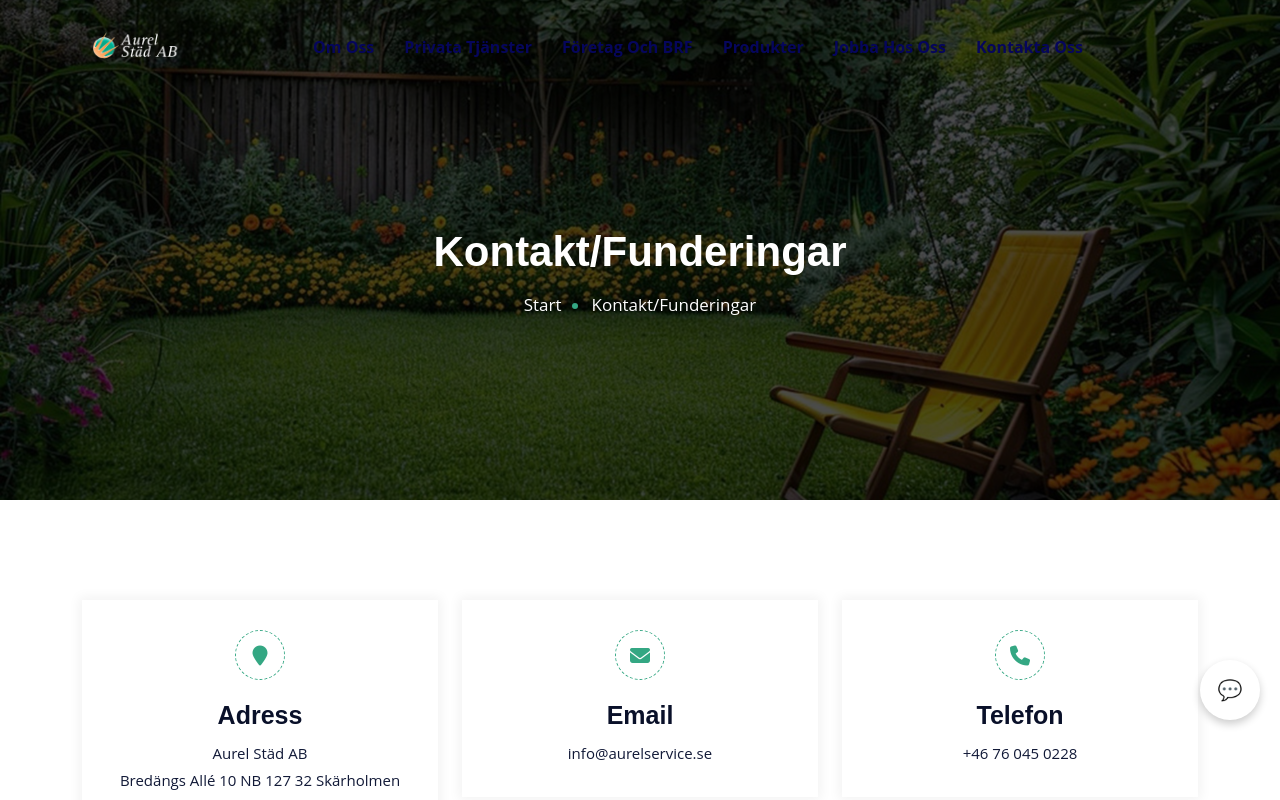
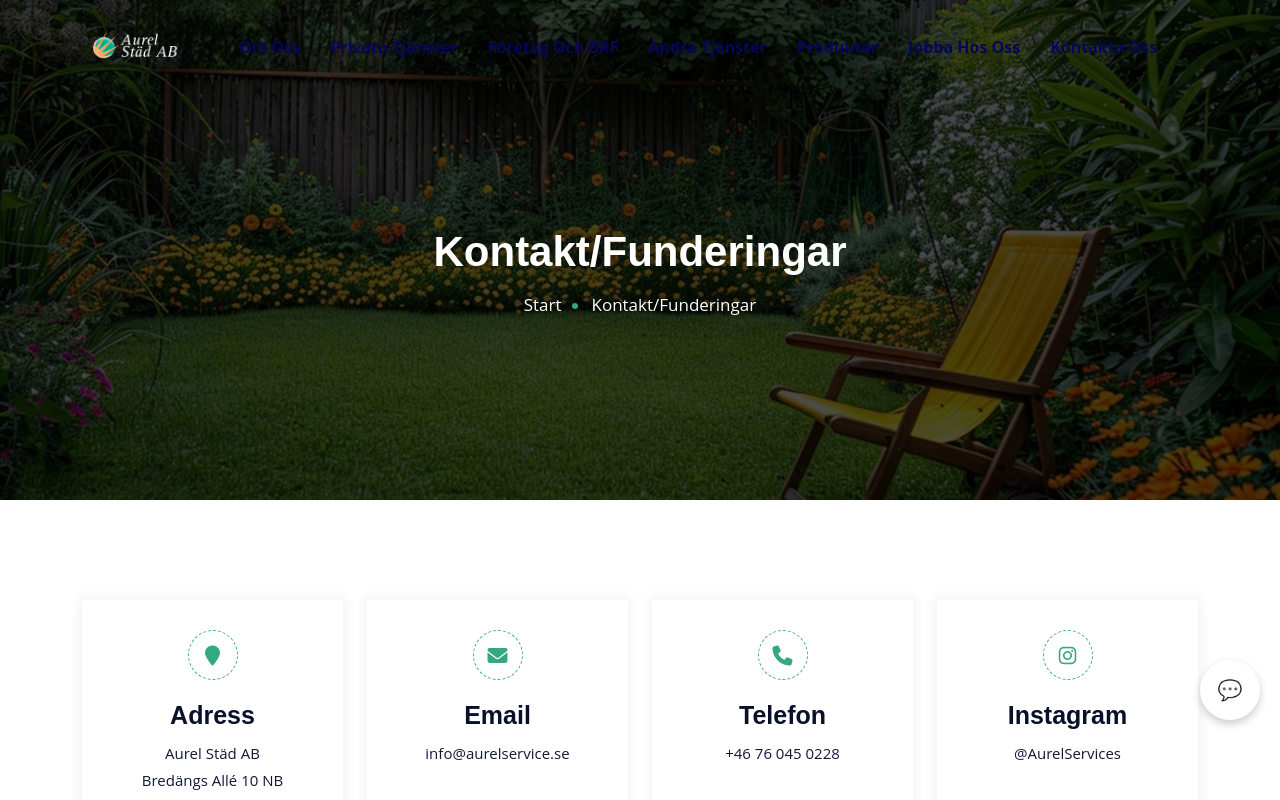
Before and after one commit to pcaicedo94/aurelservices.se, a Next.js app: page /contact in a window 1280 px wide. Shown: the top 800 px of the page. Built offline with nearby package versions, Linux system fonts and the light colour scheme.

Commit message:
link a instagram, menu de nuevos servicios

```diff
--- a/components/Contact/ContactInfo.js
+++ b/components/Contact/ContactInfo.js
@@ -6,39 +6,61 @@ const ContactInfo = () => {
       <div className="contact-box pt-100">
         <div className="container">
           <div className="row justify-content-center">
-            <div className="col-lg-4 col-md-6">
+            <div className="col-lg-3 col-md-6">
               <div className="single-contact-box">
                 <i className="fa fa-map-marker"></i>
                 <div className="content-title">
                   <a href="https://tinyurl.com/AurelstadAB">
                     <h3>Adress</h3>
                     <p>Aurel Städ AB</p>
-                  <p>Bredängs Allé 10 NB
-                  127 32 Skärholmen</p>
+                    <p>
+                      Bredängs Allé 10 NB
+                      <br />
+                      127 32 Skärholmen
+                    </p>
                   </a>
                 </div>
               </div>
             </div>
 
-            <div className="col-lg-4 col-md-6">
+            <div className="col-lg-3 col-md-6">
               <div className="single-contact-box">
                 <i className="fa fa-envelope"></i>
                 <div className="content-title">
                   <a href="mailto:info@aurelservice.se">
                     <h3>Email</h3>
                     <p>info@aurelservice.se</p>
+                    <p>&nbsp;</p>
                   </a>
                 </div>
               </div>
             </div>
 
-            <div className="col-lg-4 col-md-6">
+            <div className="col-lg-3 col-md-6">
               <div className="single-contact-box">
                 <i className="fa fa-phone"></i>
                 <div className="content-title">
                   <a href="tel:+46 76 045 0228">
                     <h3>Telefon</h3>
                     <p>+46 76 045 0228</p>
+                    <p>&nbsp;</p>
+                  </a>
+                </div>
+              </div>
+            </div>
+
+            <div className="col-lg-3 col-md-6">
+              <div className="single-contact-box">
+                <i className="fab fa-instagram"></i>
+                <div className="content-title">
+                  <a
+                    href="https://www.instagram.com/aurelstad_ab/"
+                    target="_blank"
+                    rel="noopener noreferrer"
+                  >
+                    <h3>Instagram</h3>
+                    <p>@AurelServices</p>
+                    <p>&nbsp;</p>
                   </a>
                 </div>
               </div>
--- a/components/Layouts/Navbar.js
+++ b/components/Layouts/Navbar.js
@@ -128,6 +128,40 @@ const Navbar = ({ associates }) => {
                     </ul>
                   </li>
 
+                  <li className="nav-item submenu">
+                    <Link href="#" className="nav-link">
+                      Andra tjänster
+                    </Link>
+                    <ul className="dropdown-menu">
+                      {/* You can add your other service pages here */}
+                      <li>
+                        <Link href="/service-page-1" className="dropdown-item">
+                          Måleri
+                        </Link>
+                      </li>
+                      <li>
+                        <Link href="/service-page-2" className="dropdown-item">
+                          Snickeri
+                        </Link>
+                      </li>
+                                            <li>
+                        <Link href="/service-page-2" className="dropdown-item">
+                          Flytt och transport
+                        </Link>
+                      </li>
+                                            <li>
+                        <Link href="/service-page-2" className="dropdown-item">
+                          Trädgårdsskötsel
+                        </Link>
+                      </li>
+                                            <li>
+                        <Link href="/service-page-2" className="dropdown-item">
+                          El och rörmokare
+                        </Link>
+                      </li>
+                    </ul>
+                  </li>
+
                   <li className="nav-item">
                     <a
                       href="https://yureco.com"
```
Lines whose indentation alone changed are shown as unchanged.
